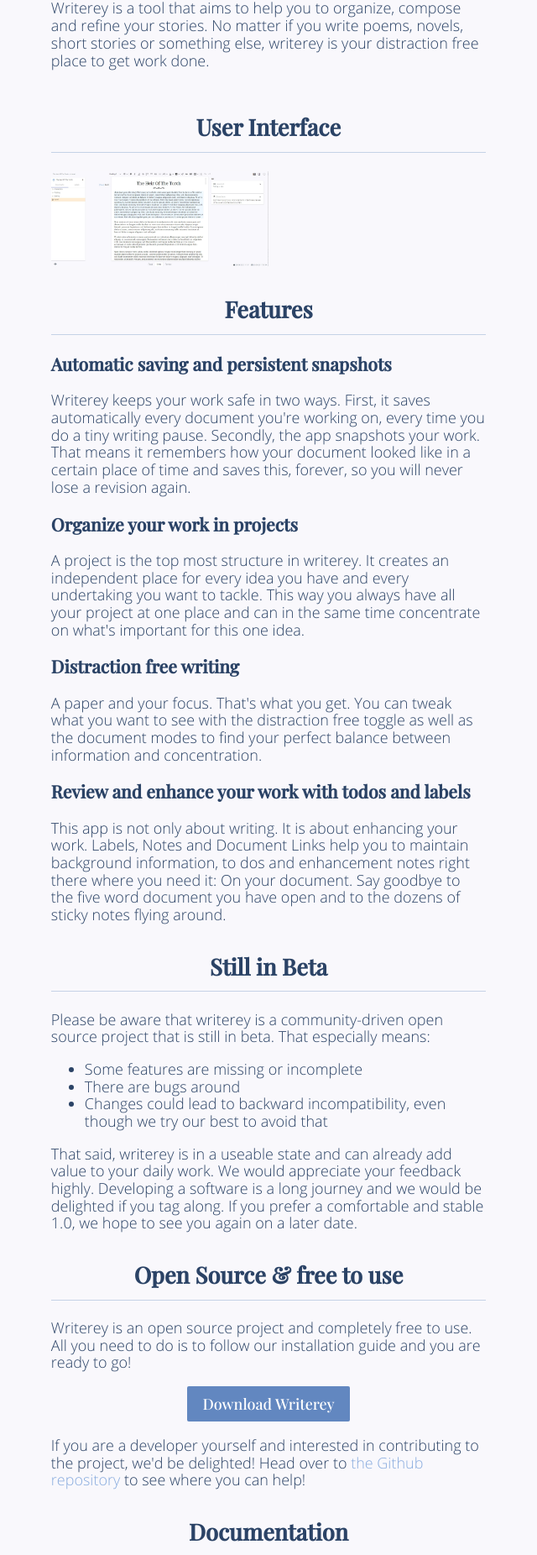
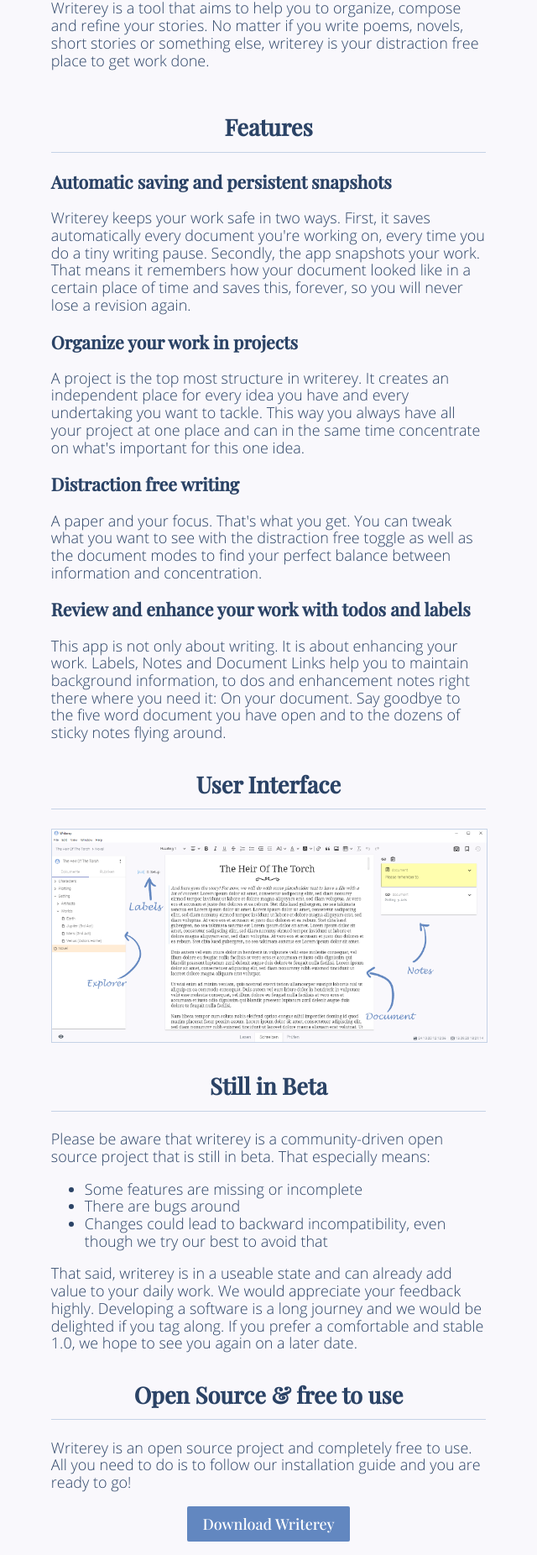
Before and after one commit to s-blu/writerey-pages, a Vue app in the folder homepage/: page / in a window 1280 px wide. Shown: the part 340-2192 px from the top of the page at 84% size, without its empty margins (320-960 px from the left). Built offline with nearby package versions, Linux system fonts and the light colour scheme.

Commit message:
feat(homepage): add screenshot, fix links

```diff
--- a/homepage/src/components/docs.vue
+++ b/homepage/src/components/docs.vue
@@ -3,7 +3,7 @@
     <h2>{{ $t("docs.title") }}</h2>
     <p>{{ $t("docs.text") }}</p>
     <div class="button-wrap">
-      <a class="pure-button">{{ $t("docs.link") }}</a>
+      <a :href="$t('links.documentation')" class="pure-button" target="_blank">{{ $t("docs.link") }}</a>
     </div>
   </div>
 </template>
@@ -12,7 +12,8 @@
 import { Component, Vue } from "vue-property-decorator";
 
 @Component
-export default class Docs extends Vue {}
+export default class Docs extends Vue {
+}
 </script>
 
 <style scoped lang="scss">
--- a/homepage/src/components/footer.vue
+++ b/homepage/src/components/footer.vue
@@ -17,6 +17,7 @@
 @Component
 export default class HomepageFooter extends Vue {
   public email = this.$i18n.t("footer.email");
+  repoLink = "https://github.com/s-blu/writerey";
 }
 </script>
 
--- a/homepage/src/components/getWriterey.vue
+++ b/homepage/src/components/getWriterey.vue
@@ -3,7 +3,7 @@
     <h2>{{ $t("get.title") }}</h2>
     <p>{{ $t("get.opensource") }}</p>
     <div class="button-wrap">
-      <button class="pure-button ">{{ $t("get.download-button") }}</button>
+      <router-link class="pure-button" to="/download">{{ $t("get.download-button") }}</router-link>
     </div>
     <i18n path="get.contribute" tag="p">
       <template v-slot:repo>
--- a/homepage/src/components/home.vue
+++ b/homepage/src/components/home.vue
@@ -1,8 +1,8 @@
 <template>
   <div class="home">
     <introduction />
+    <features />
     <showroom />
-    <features />
     <betaHint />
     <getWriterey />
     <docs />
--- a/homepage/src/components/navbar.vue
+++ b/homepage/src/components/navbar.vue
@@ -26,24 +26,17 @@
 @Component
 export default class Navbar extends Vue {
   docLink = this.$i18n.t("links.documentation");
-  repoLink = "https://github.com/s-blu/writerey";
-
-  // When the user scrolls down 80px from the top of the document, resize the navbar's padding and the logo's font size
 
   mounted() {
     window.onscroll = this.scrollFunction;
   }
 
   scrollFunction() {
-    console.log("sidgiasd");
-    if (document.body.scrollTop > 80 || document.documentElement.scrollTop > 80) {
-      const header = this.$refs.header;
-      console.log(header, header.classList);
-      this.$refs.header.classList.add("shadowed");
+    const header: HTMLElement = this.$refs.header as HTMLElement;
+    if (document.body.scrollTop > 50 || document.documentElement.scrollTop > 50) {
+      header.classList.add("shadowed");
     } else {
-      this.$refs.header.classList.remove("shadowed");
-      console.log("möp");
-      //this.$refs.header.class = 'header';
+      header.classList.remove("shadowed");
     }
   }
 }
--- a/homepage/src/components/showroom.vue
+++ b/homepage/src/components/showroom.vue
@@ -1,15 +1,13 @@
 <template>
   <div>
     <h2>User Interface</h2>
-    <div class="pure-g showroom">
-      <div class="pure-u-lg-1-2">
-        <img
-          alt="Screenshot of the writerey app when editing a document"
-          width="100%"
-          class="pure-img"
-          src="../assets/img/writerey-demo-app.jpg"
-        />
-      </div>
+    <div class="showroom">
+      <img
+        alt="Screenshot of the writerey app when editing a document"
+        width="100%"
+        class="pure-img"
+        src="../assets/img/app-demo-with-explanation.png"
+      />
     </div>
   </div>
 </template>
@@ -21,4 +19,9 @@
 export default class Showroom extends Vue {}
 </script>
 
-<style scoped lang="scss"></style>
+<style scoped lang="scss">
+@import "../assets/styles/variables";
+.showroom img {
+  border: 1px solid $c_primary_light;
+}
+</style>
--- a/homepage/src/i18n/en.json
+++ b/homepage/src/i18n/en.json
@@ -1,7 +1,7 @@
 {
   "title": "Writerey",
   "links": {
-    "documentation": "https://github.com/s-blu/writerey",
+    "documentation": "https://docs.writerey.com",
     "download": "https://github.com/s-blu/writerey/releases/latest"
   },
   "navbar": {
```
Also changed, not shown: homepage/src/assets/img/app-demo-with-explanation.png (added), homepage/src/assets/img/writerey-demo-app.jpg (deleted).
